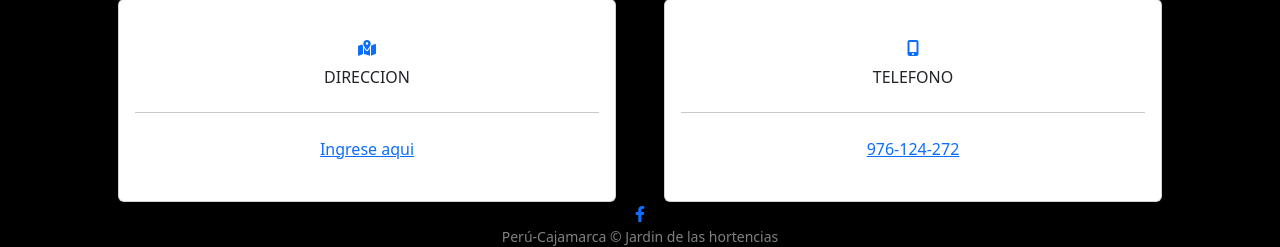
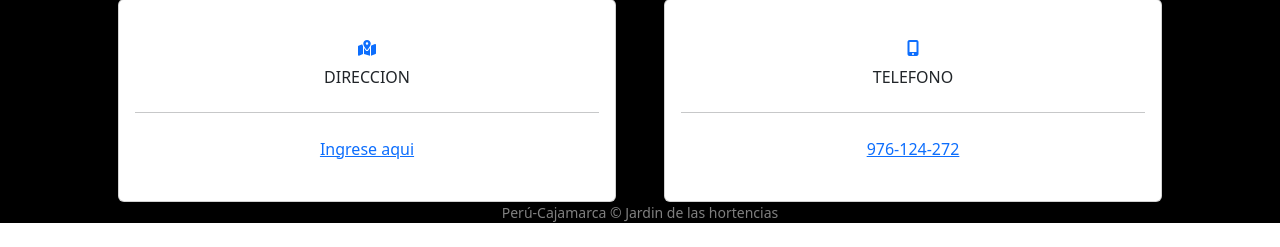
Before and after one commit to VictorCT20/HorteniasJardin, a Django app: page / in a window 1280 px wide. Shown: the part 2279-2526 px from the top of the page. After the commit the page ends 2502 px from the top, so only its background shows below. Run offline with Django 4.2, Linux system fonts and the light colour scheme; some libraries are stand-ins or nearby versions.

Commit message:
Index update

```diff
--- a/templates/index.html
+++ b/templates/index.html
@@ -241,11 +241,6 @@
                     </div>
                 </div>
             </div>
-            <div class="social d-flex justify-content-center">
-                <!--<a class="mx-2" href="#!"><i class="fab fa-twitter"></i></a>-->
-                <a class="mx-2" href="#!"><i class="fab fa-facebook-f"></i></a>
-                <!--<a class="mx-2" href="#!"><i class="fab fa-github"></i></a>-->
-            </div>
         </div>
     </section>
     <!-- Footer-->
```
